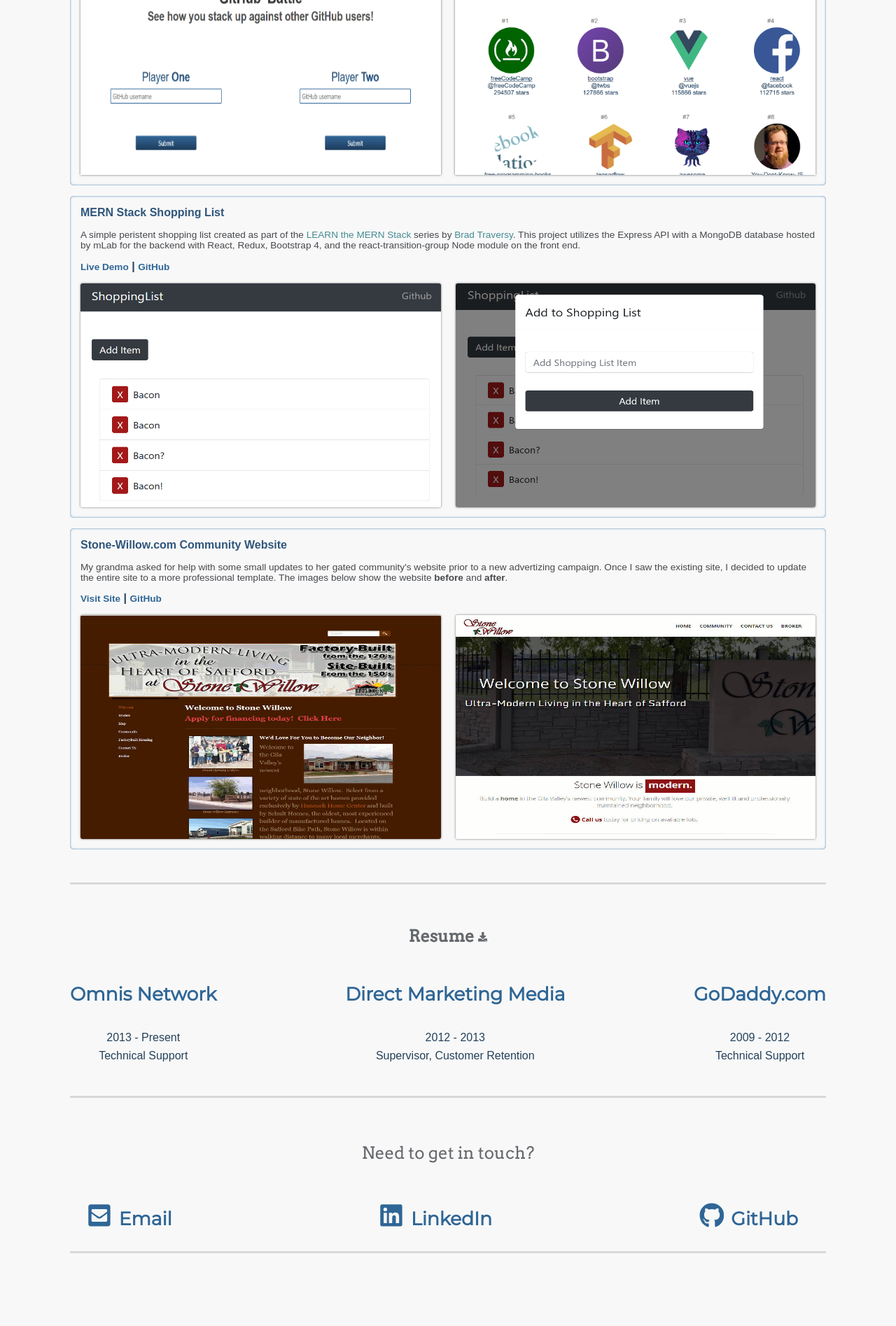
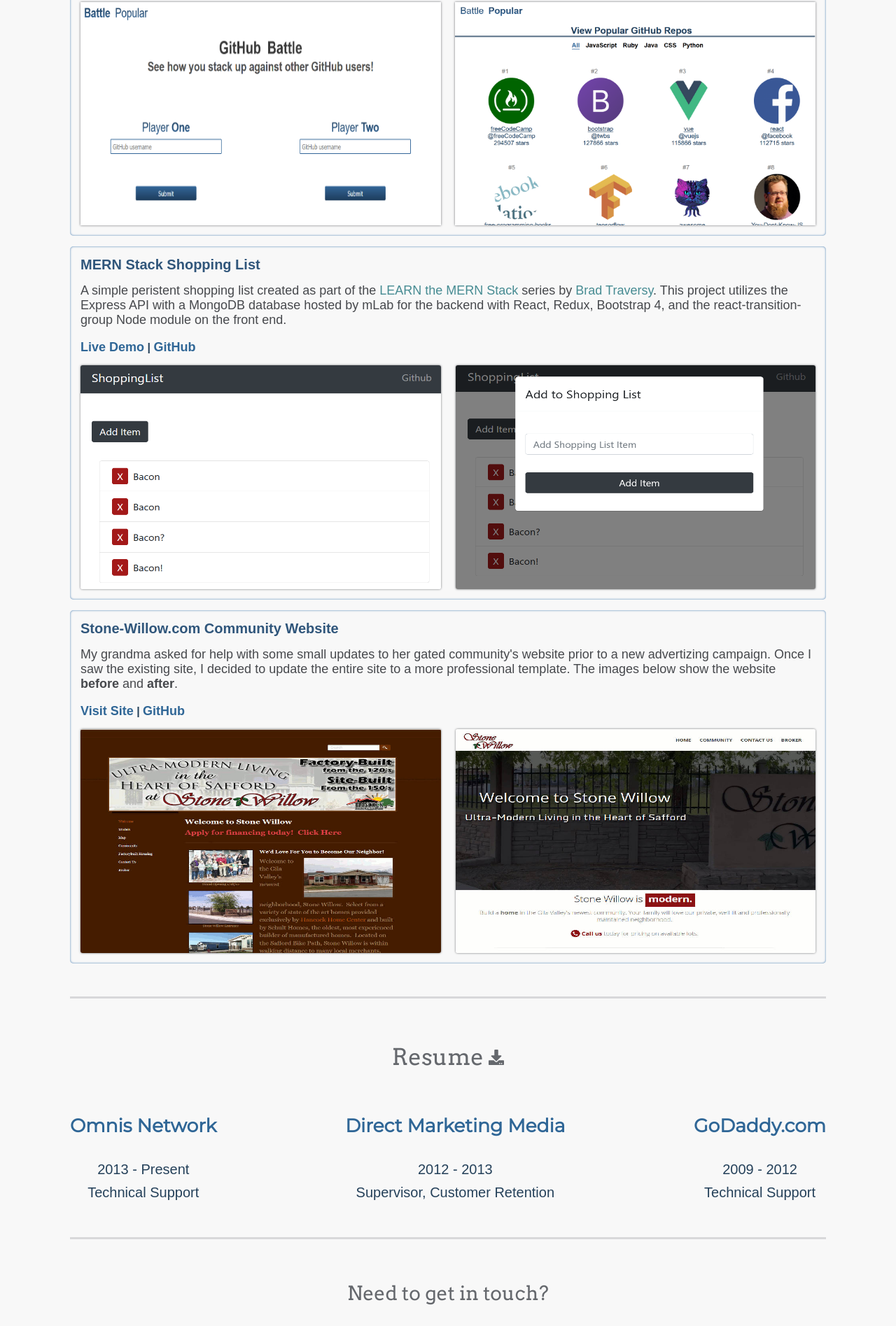
Before and after one commit to rzhancock/website-2018, a React app: page / in a window 1280 px wide. Shown: the part 902-2797 px from the top of the page at 70% size. Before the commit the page ends 2733 px from the top, so only its background shows below. Built offline with nearby package versions, Linux system fonts and the light colour scheme.

Commit message:
normalized font sizes between browsers by using px instead of em/rem

```diff
--- a/src/components/About/About.css
+++ b/src/components/About/About.css
@@ -1,3 +1,7 @@
+h3 {
+  font-weight: normal;
+}
+
 .me {
   max-width: 175px;
   border-radius: 50%;
@@ -35,7 +39,7 @@
 }
 
 .about-content > p {
-	font-size: 1.25em;
+	font-size: 22px;
 	margin: 0 2em;
 	padding-top: 1em;
 	color:  #65686d;
--- a/src/components/App.css
+++ b/src/components/App.css
@@ -6,3 +6,7 @@
   margin: 0 auto;
   max-width: 1080px;
 }
+
+h3 {
+  font-weight: normal;
+}
--- a/src/components/Contact/Contact.css
+++ b/src/components/Contact/Contact.css
@@ -1,3 +1,8 @@
+a {
+  margin: 0;
+  padding: 0;
+}
+
 .contact-container {
   display: flex;
   flex-direction: column;
@@ -10,8 +15,7 @@
 .contact-header > h3{
   text-align: center;
   font-family: 'Arvo', sans-serif;
-  font-weight: 500;
-  font-size: 1.5rem;
+  font-size: 28px;
   color: #65686d;
   margin-bottom: 2rem;
   }
@@ -25,8 +29,10 @@
 }
 
 .contact-icons {
-  font-size: 1.35em;
+  display: inline-block;
+  font-size: 40px;
   padding-right: 10px;
+  margin-bottom: -5px;
 }
 
 .contact-items > a {
@@ -38,7 +44,7 @@
 
 .contact-buttons {
   margin-right: 1rem;
-  font-size: 1.66rem;
+  font-size: 36px;
   font-family: 'Montserrat', sans-serif;
   font-weight: bold;
   text-decoration: none;
--- a/src/components/Nav/Nav.css
+++ b/src/components/Nav/Nav.css
@@ -17,6 +17,7 @@
   text-decoration: none;
   color:  #457CB0;
   padding: 1.25em;
+  font-size: 38px;
 }
 
 nav {
@@ -39,7 +40,7 @@
   margin-right: 1em;
   margin-left: 1em;
   color:  #7f8389;
-  font-size: 1.35em;
+  font-size: 26px;
   cursor: pointer;
   -webkit-transition: color .4s;
   transition: color .4s;
--- a/src/components/Projects/Battle/Battle.css
+++ b/src/components/Projects/Battle/Battle.css
@@ -10,13 +10,14 @@
 	color: #30567b;
 	padding: 0 15px;
 	margin: 15px 0;
+	font-size: 20px;
 }
 
 .battle-description {
 	margin-top: 0;
 	color: #46484c;
 	padding: 0 15px;
-	font-size: .85rem;
+	font-size: 18px;
 }
 
 .battle-description > a {
@@ -35,7 +36,7 @@
 .battle-demo > a {
 	color: #2f6696;
 	text-decoration: none;
-	font-size: .85rem;
+	font-size: 18px;
 	margin: 0;
 }
 
--- a/src/components/Projects/Mern/Mern.css
+++ b/src/components/Projects/Mern/Mern.css
@@ -9,14 +9,15 @@
 .mern-title {
 	color: #30567b;
   padding: 0 15px;
-  margin: 15px 0;
+	margin: 15px 0;
+	font-size: 20px;
 }
 
 .mern-description {
 	margin-top: 0em;
 	color: #46484c;
   padding: 0 15px;
-  font-size: .85em;
+  font-size: 18px;
 }
 
 .mern-description > a {
@@ -35,7 +36,7 @@
 .mern-demo > a {
 	color: #2f6696;
 	text-decoration: none;
-	font-size: .85rem;
+	font-size: 18px;
 	margin: 0;
 }
 
--- a/src/components/Projects/Projects.css
+++ b/src/components/Projects/Projects.css
@@ -2,7 +2,7 @@
 	max-width: 1080px;
 	border-bottom: 3px #d8d8da solid;
 	padding-bottom: 2rem;
-	margin-bottom: 2.25rem;
+	margin-bottom: 2rem;
 }
 
 .projects-header {
@@ -14,6 +14,6 @@
 	text-align: center;
 	font-family: 'Arvo', sans-serif;
 	font-weight: 500;
-	font-size: 1.5em;
+	font-size: 28px;
 	color: #65686d;
 }
--- a/src/components/Projects/StoneWillow/StoneWillow.css
+++ b/src/components/Projects/StoneWillow/StoneWillow.css
@@ -9,14 +9,15 @@
 .stonewillow-title {
 	color: #30567b;
   padding: 0 15px;
-  margin: 15px 0;
+	margin: 15px 0;
+	font-size: 20px;
 }
 
 .stonewillow-description {
 	margin-top: 0em;
 	color: #46484c;
   padding: 0 15px;
-  font-size: .85em;
+  font-size: 18px;
 }
 
 .stonewillow-description > a {
@@ -35,7 +36,7 @@
 .stonewillow-demo > a {
 	color: #2f6696;
 	text-decoration: none;
-	font-size: .85rem;
+	font-size: 18px;
 	margin: 0;
 }
 
--- a/src/components/Resume/Resume.css
+++ b/src/components/Resume/Resume.css
@@ -5,7 +5,7 @@
   max-width: 1080px;
 	border-bottom: 3px #d8d8da solid;
   padding-bottom: 2rem;
-  margin-bottom: 2.5rem;
+  margin-bottom: 2rem;
 }
 
 .resume-header {
@@ -18,9 +18,8 @@
 .resume-header > a{
 	text-align: center;
   font-family: 'Arvo', sans-serif;
-  font-weight: 500;
   color: #65686d;
-  font-size: 1.25rem;
+  font-size: 28px;
   text-decoration: none;
 }
 
@@ -28,7 +27,7 @@
   font-family: 'Arvo', sans-serif;
   text-decoration: none;
   color: #65686d;
-  font-size: .85rem;
+  font-size: 22px;
 }
 
 .resume-items {
@@ -54,4 +53,5 @@
   margin-top: -.5em;
   text-align: center;
   color: #25415a;
+  font-size: 20px;
 }
--- a/src/components/Skills/Skills.css
+++ b/src/components/Skills/Skills.css
@@ -7,8 +7,7 @@
 .skills-header > h3{
 	text-align: center;
 	font-family: 'Arvo', sans-serif;
-	font-weight: 500;
-	font-size: 1.5em;
+	font-size: 28px;
 	color: #65686d;
 
 }
@@ -23,7 +22,7 @@
 .skills-list li {
 	flex-basis: 15%;
 	margin: 1rem .5rem 1rem 1.5rem;
-	font-size: 1rem;
+	font-size: 20px;
 	text-decoration: none;
 	color: #457CB0;
 	position: relative;
```
